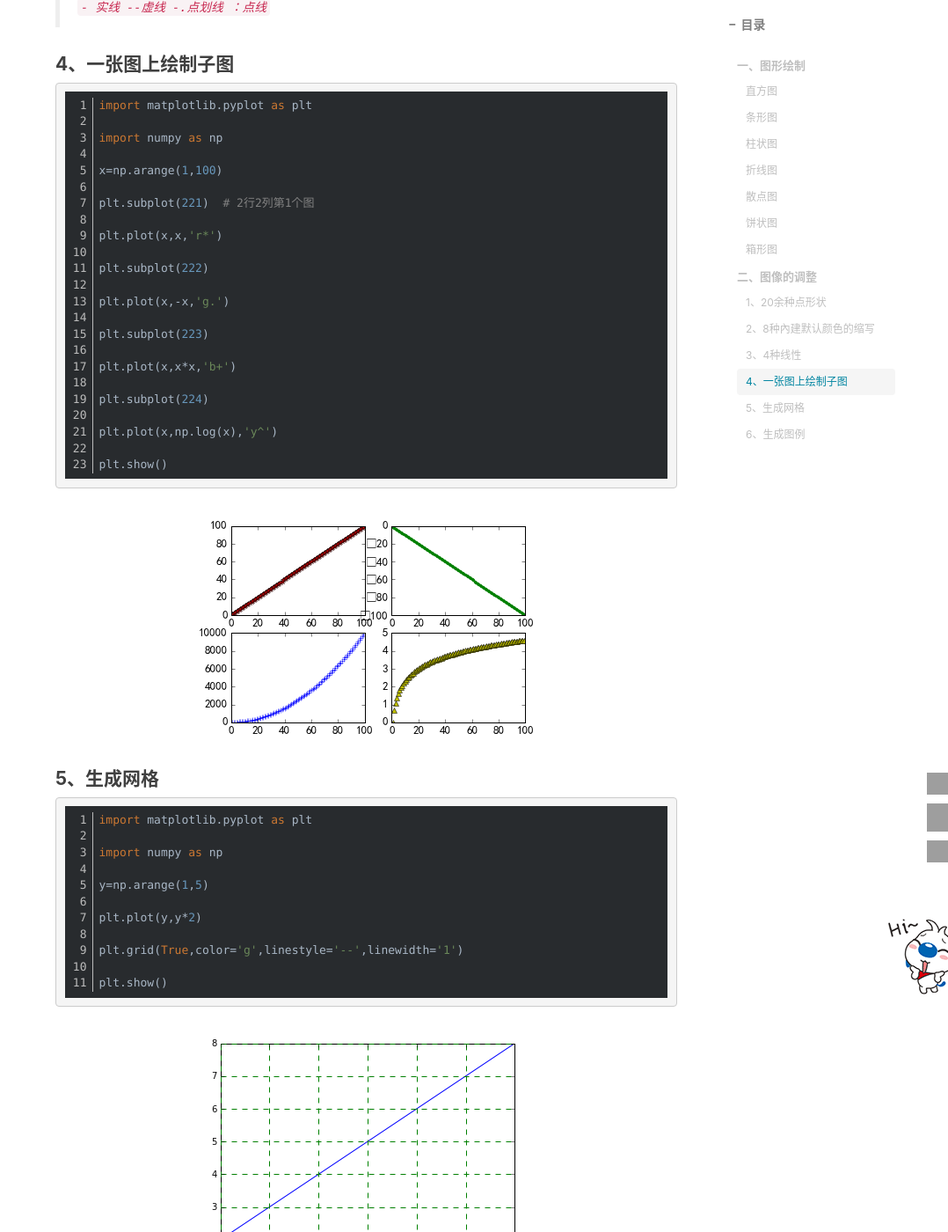
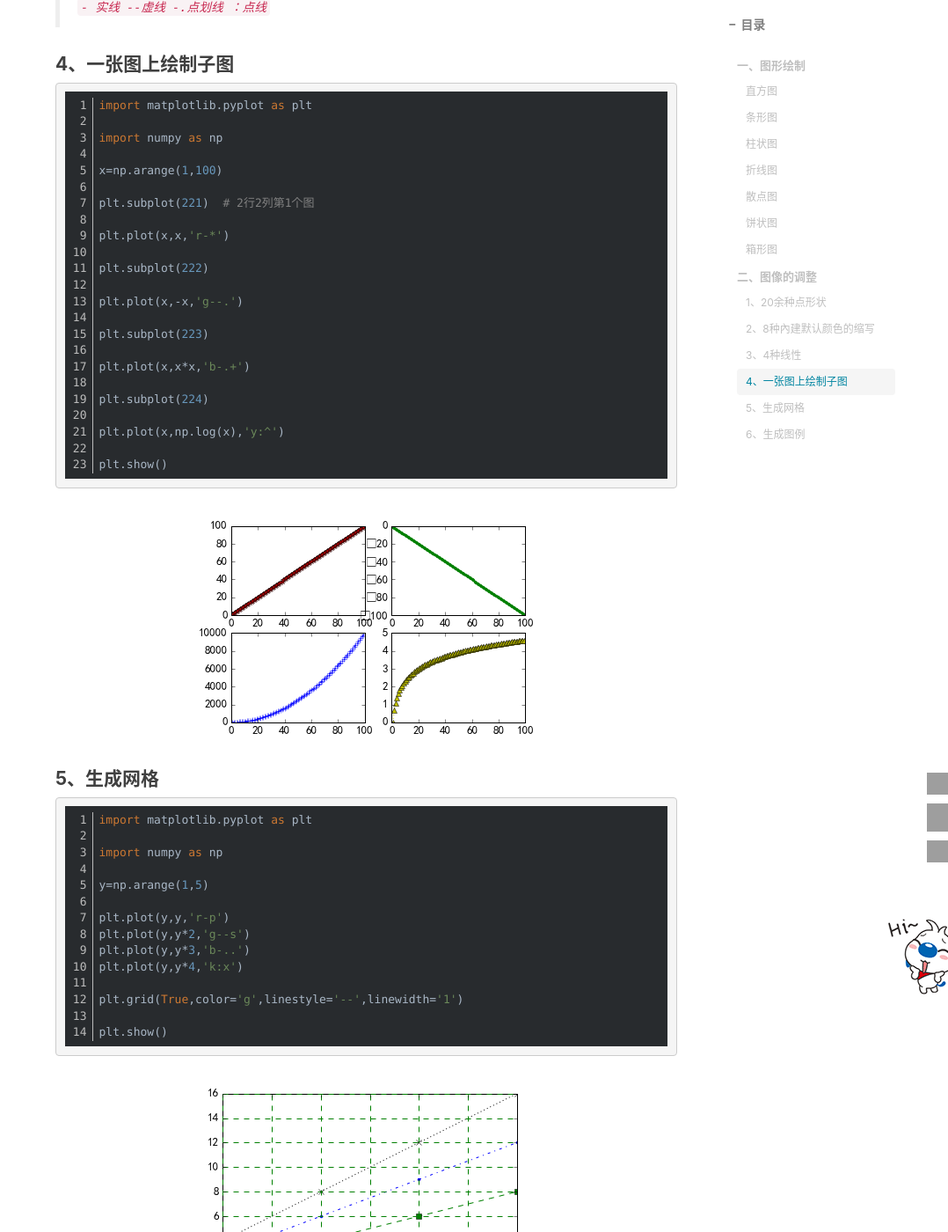
Before and after one commit to yuchen112358/yuchen112358.github.io, a Jekyll site: the page built from _posts/2017-02-06-python-draw.md, in a window 1280 px wide and 1400 px high, scrolled down 6505 px. Shown: the whole window at 88% size, without its empty margins (202-1280 px from the left). Built offline with Jekyll 4.4.1, drawn with Linux system fonts in a browser that asks for light colours; nearby versions of some CDN libraries; comment, search, counter and statistics services are not loaded; grey boxes are pictures that could not be loaded.

Commit message:
python draw pictures

````diff
--- a/_posts/2017-02-06-python-draw.md
+++ b/_posts/2017-02-06-python-draw.md
@@ -235,19 +235,19 @@
 
 plt.subplot(221)  # 2行2列第1个图
 
-plt.plot(x,x,'r*')
+plt.plot(x,x,'r-*')
 
 plt.subplot(222)
 
-plt.plot(x,-x,'g.')
+plt.plot(x,-x,'g--.')
 
 plt.subplot(223)
 
-plt.plot(x,x*x,'b+')
+plt.plot(x,x*x,'b-.+')
 
 plt.subplot(224)
 
-plt.plot(x,np.log(x),'y^')
+plt.plot(x,np.log(x),'y:^')
 
 plt.show()
 ```
@@ -266,7 +266,10 @@
 
 y=np.arange(1,5)
 
-plt.plot(y,y*2)
+plt.plot(y,y,'r-p')
+plt.plot(y,y*2,'g--s')
+plt.plot(y,y*3,'b-..')
+plt.plot(y,y*4,'k:x')
 
 plt.grid(True,color='g',linestyle='--',linewidth='1')
 
````
Also changed, not shown: images/posts/python/output_28_0.png, images/posts/python/output_30_0.png.
